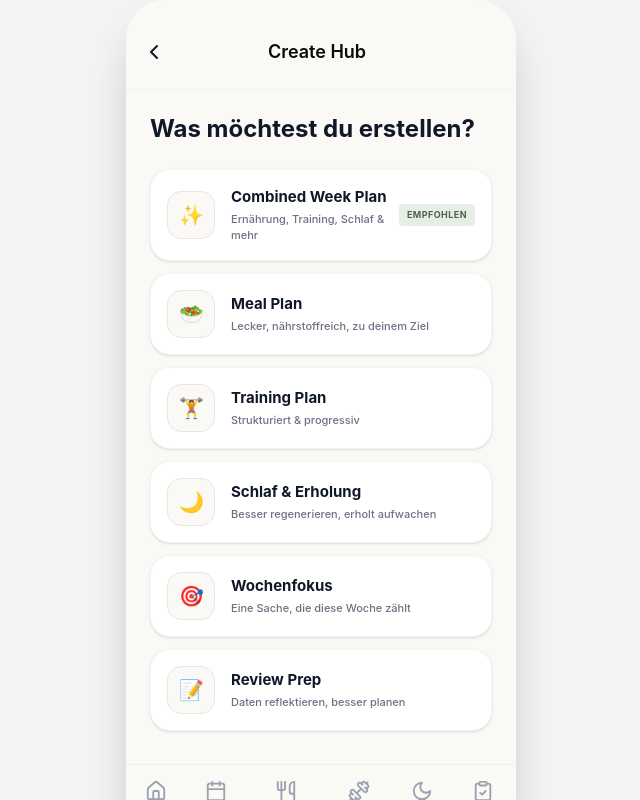
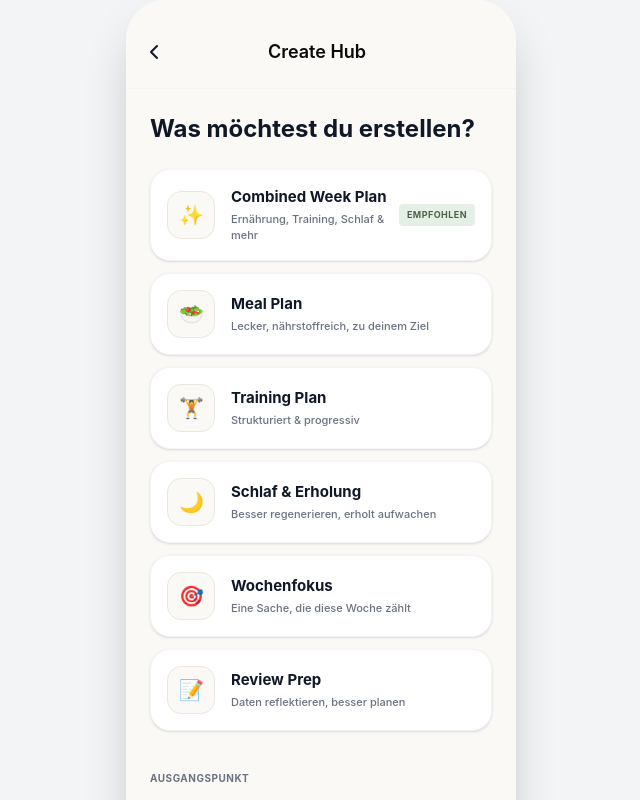
Before and after one commit to BenEricJ/weeknary, a React (Vite) app: page /app/create in a window 1280 px wide. Shown: the top 800 px of the page, without its empty margins (319-959 px from the left). Built offline with nearby package versions, Linux system fonts and the light colour scheme.

Commit message:
fix: improve iPhone and GitHub Pages compatibility

```diff
--- a/index.html
+++ b/index.html
@@ -3,7 +3,7 @@
   <html lang="en">
     <head>
       <meta charset="UTF-8" />
-      <meta name="viewport" content="width=device-width, initial-scale=1.0" />
+      <meta name="viewport" content="width=device-width, initial-scale=1.0, viewport-fit=cover" />
       <title>Weeknary</title>
       <meta name="description" content="Your weekly vegan meal planner" />
       <meta name="theme-color" content="#1a1a2e" />
--- a/package.json
+++ b/package.json
@@ -66,6 +66,7 @@
     "@tailwindcss/vite": "4.1.12",
     "@types/react": "^19.2.14",
     "@types/react-dom": "^19.2.3",
+    "@vitejs/plugin-legacy": "^8.0.1",
     "@vitejs/plugin-react": "4.7.0",
     "tailwindcss": "4.1.12",
     "typescript": "^6.0.2",
--- a/src/app/layouts/RootLayout.tsx
+++ b/src/app/layouts/RootLayout.tsx
@@ -3,8 +3,8 @@ import { Outlet } from "react-router";
 
 export function RootLayout() {
   return (
-    <div className="min-h-screen bg-gray-100 flex items-center justify-center">
-      <div className="w-full h-full sm:w-[390px] sm:h-[844px] bg-[#FAF9F6] relative overflow-hidden sm:rounded-[40px] shadow-2xl">
+    <div className="min-h-[100svh] bg-gray-100 flex items-center justify-center">
+      <div className="w-full min-h-[100svh] sm:w-[390px] sm:min-h-[844px] bg-[#FAF9F6] relative overflow-hidden sm:rounded-[40px] shadow-2xl">
         <Outlet />
       </div>
     </div>
--- a/src/app/routes.tsx
+++ b/src/app/routes.tsx
@@ -34,4 +34,6 @@ export const router = createBrowserRouter([
       { path: "*", loader: () => redirect("/") },
     ],
   },
-]);
+], {
+  basename: import.meta.env.BASE_URL,
+});
--- a/src/styles/theme.css
+++ b/src/styles/theme.css
@@ -120,12 +120,21 @@
 }
 
 @layer base {
+  html,
+  body,
+  #root {
+    min-height: 100%;
+    height: 100%;
+  }
+
   * {
     @apply border-border outline-ring/50;
   }
 
   body {
     @apply bg-background text-foreground;
+    margin: 0;
+    -webkit-tap-highlight-color: transparent;
   }
 
   /**
--- a/vite.config.ts
+++ b/vite.config.ts
@@ -2,6 +2,7 @@ import { defineConfig } from 'vite'
 import path from 'path'
 import tailwindcss from '@tailwindcss/vite'
 import react from '@vitejs/plugin-react'
+import legacy from '@vitejs/plugin-legacy'
 import { VitePWA } from 'vite-plugin-pwa'
 
 export default defineConfig({
@@ -10,6 +11,10 @@ export default defineConfig({
     // The React and Tailwind plugins are both required for Make, even if
     // Tailwind is not being actively used – do not remove them
     react(),
+    legacy({
+      targets: ['defaults', 'iOS >= 13', 'Safari >= 13'],
+      modernPolyfills: true,
+    }),
     tailwindcss(),
     VitePWA({
       registerType: 'autoUpdate',
```
Also changed, not shown: 1 other file (tests, documents, lock files or other folders).
